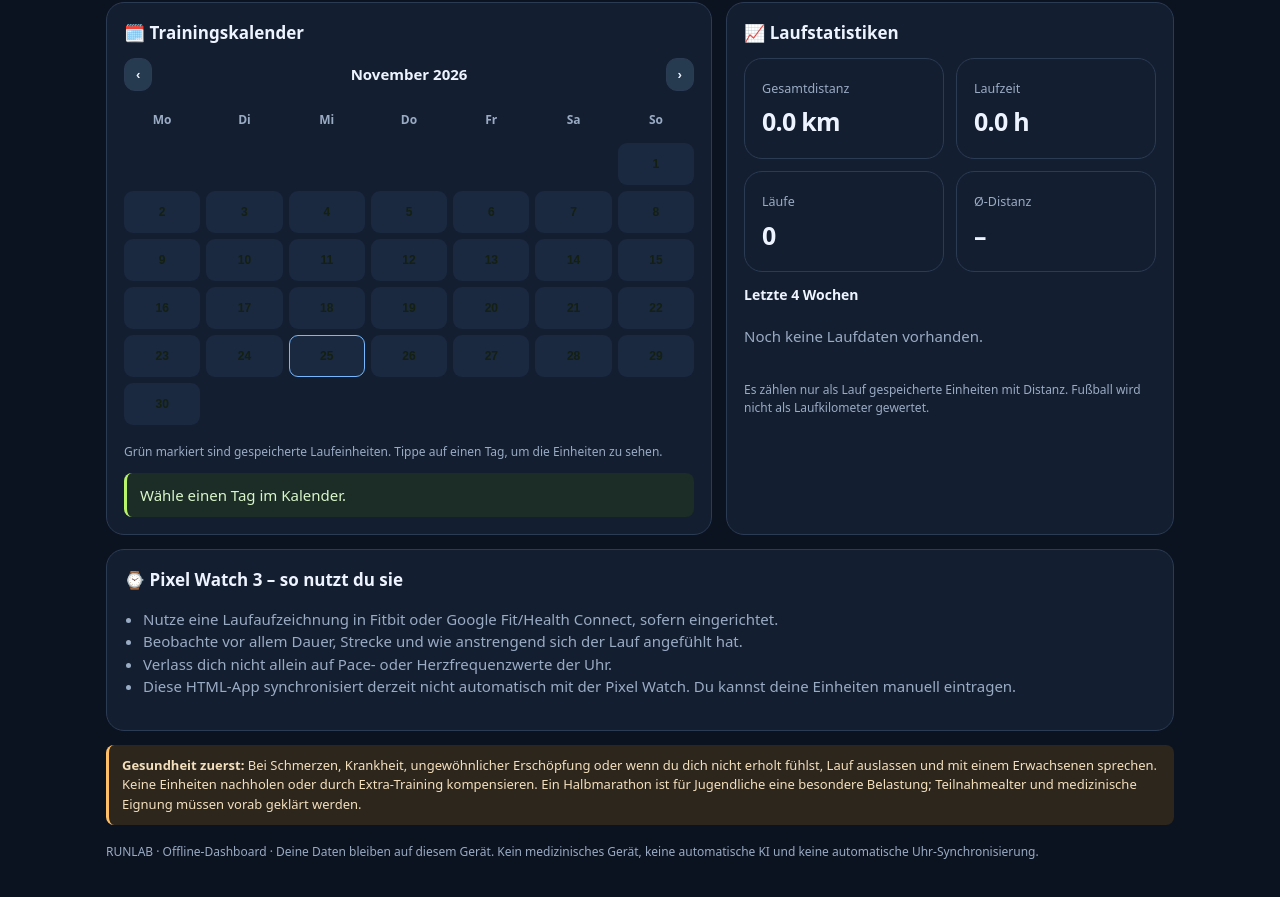
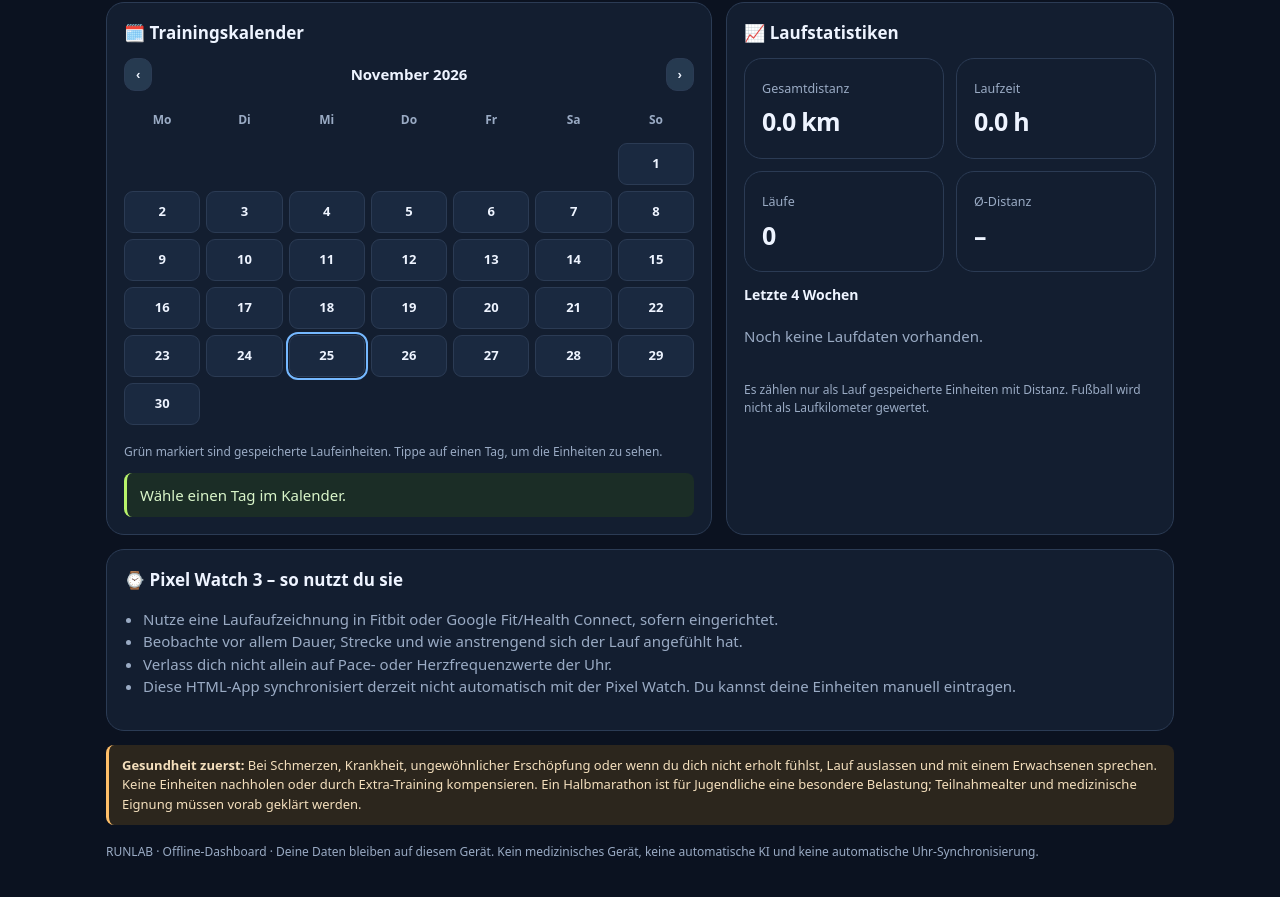
Before and after one commit to bennimuc05/runlab, a plain HTML site: page index.html in a window 1280 px wide. Shown: the part 2380-3277 px from the top of the page. Drawn offline with Linux system fonts and the light colour scheme.

Commit message:
Fix training calendar day contrast

```diff
--- a/index.html
+++ b/index.html
@@ -17,6 +17,7 @@
 .layout{display:grid;grid-template-columns:1.15fr .85fr;gap:14px;margin-top:14px}.card h2{font-size:17px;margin:0 0 12px}.card h3{font-size:14px;margin:0 0 5px}.tag{display:inline-block;font-size:11px;border-radius:999px;padding:3px 8px;background:#263a50;color:var(--blue);font-weight:700}.tag.green{background:#263c2a;color:var(--lime)}.tag.warn{background:#493922;color:var(--orange)}
 .week{display:grid;grid-template-columns:repeat(7,1fr);gap:7px}.day{background:var(--panel2);border:1px solid var(--line);border-radius:12px;padding:9px 6px;min-height:88px}.day b{display:block;font-size:11px;color:var(--muted);margin-bottom:7px}.day span{font-size:12px;display:block}.day.run{border-color:#648c45;background:#1e3027}.day.football{border-color:#456b94}.day.rest{opacity:.75}
 button{border:0;border-radius:11px;background:var(--lime);color:#142012;font-weight:800;padding:11px 15px;cursor:pointer}button.secondary{background:#263a50;color:var(--text);border:1px solid var(--line)}button.danger{background:#492b31;color:#ffd5d5}
+.calendar button.cal-day{background:var(--panel2);color:var(--text);border:1px solid var(--line);font:inherit;font-size:13px;font-weight:600;padding:8px 2px;cursor:pointer}.calendar button.cal-day:hover{border-color:var(--blue);background:#263a50}.calendar button.cal-day.has-run{background:#263c2a;border-color:#8fca5d;color:#d5ff9b;font-weight:800}.calendar button.cal-day.today{outline:2px solid var(--blue);outline-offset:1px}.calendar button.cal-day.empty{background:transparent;border-color:transparent;cursor:default}
 input,select,textarea{width:100%;background:#0e1827;color:var(--text);border:1px solid var(--line);border-radius:10px;padding:10px;font:inherit;margin:5px 0 10px}label{font-size:12px;color:var(--muted);font-weight:700}.row{display:grid;grid-template-columns:1fr 1fr;gap:10px}.actions{display:flex;gap:8px;flex-wrap:wrap}.session{padding:12px 0;border-bottom:1px solid var(--line)}.session:last-child{border:0}.session strong{display:block}.bar{height:9px;background:#26364c;border-radius:20px;overflow:hidden;margin:9px 0}.bar i{display:block;height:100%;background:var(--lime);width:0}
 .notice{border-left:3px solid var(--orange);padding:11px 13px;background:#2c261d;border-radius:8px;color:#f4dfbd;font-size:13px}.coach{border-left:3px solid var(--lime);padding:11px 13px;background:#1b2d26;border-radius:8px;color:#d9f5c9}.footer{color:var(--muted);font-size:12px;margin-top:18px}.hidden{display:none}
 .calendar-head{display:flex;align-items:center;justify-content:space-between;gap:10px;margin-bottom:12px}.calendar-head button{padding:8px 11px}.calendar{display:grid;grid-template-columns:repeat(7,1fr);gap:6px}.cal-label,.cal-day{min-width:0;text-align:center;padding:8px 2px;border-radius:9px;font-size:12px}.cal-label{color:var(--muted);font-weight:700}.cal-day{background:var(--panel2);border:1px solid transparent;min-height:42px}.cal-day.today{border-color:var(--blue)}.cal-day.has-run{background:#263c2a;border-color:#648c45;color:var(--lime);font-weight:800}.cal-day.empty{background:transparent}.cal-day small{display:block;font-size:9px;color:var(--muted)}.stat-bars{display:grid;gap:9px}.stat-row{display:grid;grid-template-columns:65px 1fr 48px;align-items:center;gap:8px;font-size:12px}.stat-track{height:8px;background:#26364c;border-radius:20px;overflow:hidden}.stat-track i{display:block;height:100%;background:var(--lime);border-radius:20px}
```
